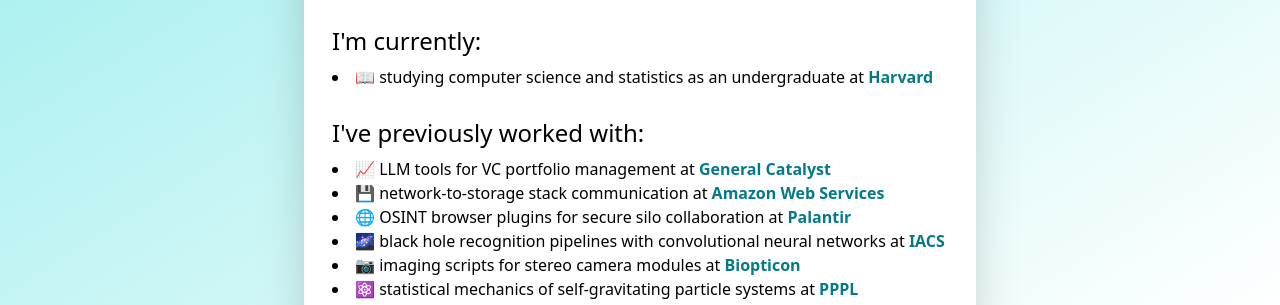
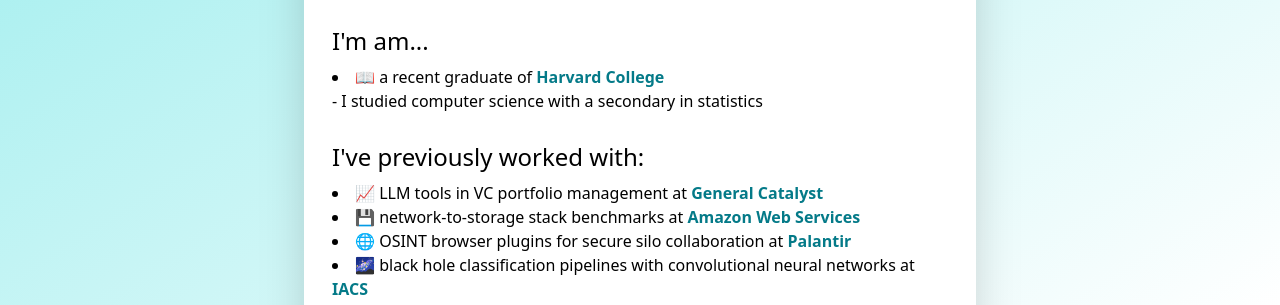
Before and after one commit to nmishra459/nmishra459.github.io, a plain HTML site: page index.html in a window 1280 px wide. Shown: the part 493-798 px from the top of the page. Drawn offline with nearby package versions, Linux system fonts and the light colour scheme.

Commit message:
Update index.html

```diff
--- a/index.html
+++ b/index.html
@@ -54,18 +54,18 @@
     <a class="btn btn-outline-info text-cyan" href="https://www.linkedin.com/in/nmishra2024/"><b>LinkedIn</b></a>
     <a class="btn btn-outline-info text-cyan" href="mailto:nishantmishra2020@gmail.com"><b>Contact Me</b></a>
    </div>
-   <p class="font-medium text-xl lg:text-2xl mb-2">I'm currently:</p>
+   <p class="font-medium text-xl lg:text-2xl mb-2">I'm am...</p>
    <ul class="marker:text-cyan list-disc mb-7 list-inside">
-    <li>📖 studying computer science and statistics as an undergraduate at <a class="text-cyan hover:text-cyan-900" href="https://www.harvard.edu"><b>Harvard</b></a></li>
+    <li>📖 a recent graduate of <a class="text-cyan hover:text-cyan-900" href="https://www.harvard.edu"><b>Harvard College</b></a></li> - I studied computer science with a secondary in statistics
    </ul>
    <p class="font-medium text-xl lg:text-2xl mb-2">I've previously worked with:</p>
    <ul class="marker:text-cyan list-disc mb-7 list-inside">
-    <li>📈 LLM tools for VC portfolio management at <a class="text-cyan hover:text-cyan-900" href="https://www.generalcatalyst.com"><b>General Catalyst</b></a></li>
-    <li>💾 network-to-storage stack communication at <a class="text-cyan hover:text-cyan-900" href="https://www.aboutamazon.com/"><b>Amazon Web Services</b></a></li>
+    <li>📈 LLM tools in VC portfolio management at <a class="text-cyan hover:text-cyan-900" href="https://www.generalcatalyst.com"><b>General Catalyst</b></a></li>
+    <li>💾 network-to-storage stack benchmarks at <a class="text-cyan hover:text-cyan-900" href="https://www.aboutamazon.com/"><b>Amazon Web Services</b></a></li>
     <li>🌐 OSINT browser plugins for secure silo collaboration at <a class="text-cyan hover:text-cyan-900" href="https://www.palantir.com/"><b>Palantir</b></a></li>
-    <li>🌌 black hole recognition pipelines with convolutional neural networks at <a class="text-cyan hover:text-cyan-900" href="https://iacs.seas.harvard.edu"><b>IACS</b></a></li>
-    <li>📷 imaging scripts for stereo camera modules at <a class="text-cyan hover:text-cyan-900" href="https://biopticon.com/"><b>Biopticon</b></a></li>
-    <li>⚛️ statistical mechanics of self-gravitating particle systems at <a class="text-cyan hover:text-cyan-900" href="https://www.pppl.gov/"><b>PPPL</b></a></li>
+    <li>🌌 black hole classification pipelines with convolutional neural networks at <a class="text-cyan hover:text-cyan-900" href="https://iacs.seas.harvard.edu"><b>IACS</b></a></li>
+    <li>📷 automated imaging scripts for stereo camera modules at <a class="text-cyan hover:text-cyan-900" href="https://biopticon.com/"><b>Biopticon</b></a></li>
+    <li>⚛️ statistical mechanics models of self-gravitating particle systems at <a class="text-cyan hover:text-cyan-900" href="https://www.pppl.gov/"><b>PPPL</b></a></li>
     <li>💻 ML recognition pathways and microfluidic systems at <a class="text-cyan hover:text-cyan-900" href="https://www.princeton.edu/"><b>Princeton</b></a></li>
    </ul>
    <p class="font-medium text-xl lg:text-2xl mb-2">In my free time, I'm:</p>
@@ -76,8 +76,6 @@
     <li>📺 rewatching episodes of Succession, Brooklyn 99, The Office, and Severance</li>
     <li>✍🏾 working on my screenwriting portfolio</li>
    </ul>
-   <p class="small text-center">Built with ❤️ using <a class="text-cyan hover:text-cyan-900" href="https://tailwindcss.com/"><b>Tailwind</b></a> and <a class="text-cyan hover:text-cyan-900" href="https://getbootstrap.com"><b>Bootstrap</b></a></p>
-   <p class="small text-center">Special thanks to <a class="text-cyan hover:text-cyan-900" href="https://awu2003.github.io"><b>Alice Wu</b></a> for the initial template!</p>
   </div>
 
  </body>
```
